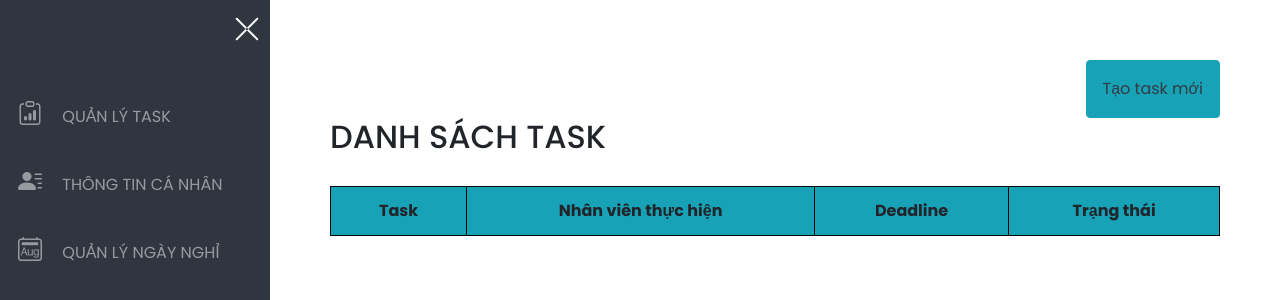
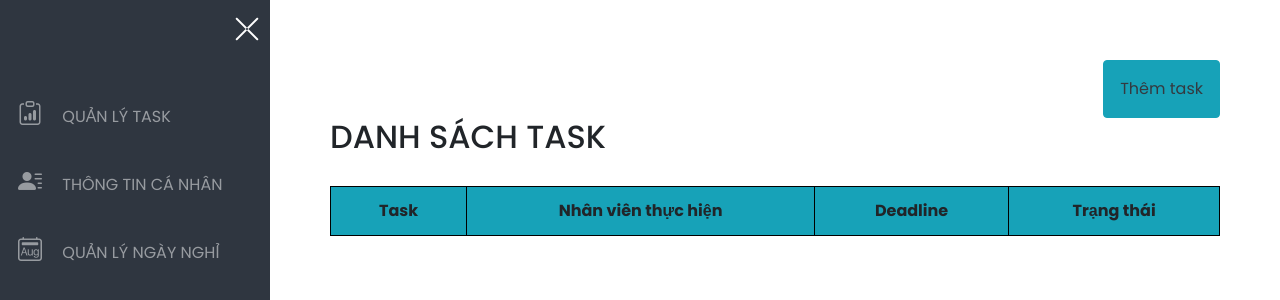
Before and after one commit to khangchung/Web-Final-Project, a PHP site: page /views/monitor/index.php in a window 1280 px wide. Shown: the top 300 px of the page. Run offline with PHP 8.4, Linux system fonts and the light colour scheme; lists and menus that the app fills with data are empty; some libraries are stand-ins or nearby versions.

Commit message:
Change html content

```diff
--- a/views/monitor/create_task.php
+++ b/views/monitor/create_task.php
@@ -38,7 +38,7 @@
         <div class="page-wrap">
 
             <div class="m-5" id="">
-                <h1 class=" mb-5" >Tạo task mới</h1>
+                <h1 class=" mb-5" >Thêm task</h1>
                 <form id="" action="" method="">
                     <div class="form-group">
                         <label for="task_name">Tên task</label>
--- a/views/monitor/index.php
+++ b/views/monitor/index.php
@@ -49,7 +49,7 @@
             <div class="main_wrap" id="task_list">
                 <a href="create_task.php" style="text-decoration: none;">
                     <button class="btn btn-info d-block ml-auto p-3 text-dark">
-                        Tạo task mới
+                        Thêm task
                     </button>
                 </a>
                 <h2 style="margin-bottom: 30px">DANH SÁCH TASK</h2>
```
